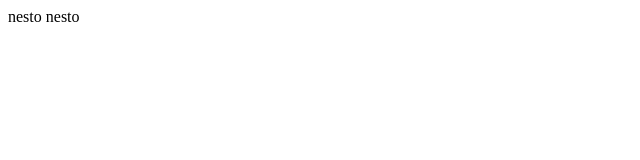
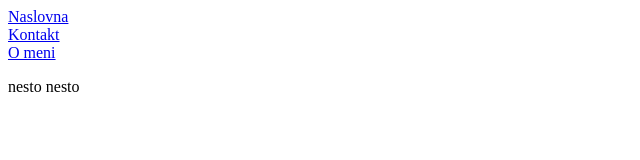
Before and after one commit to LiamM2457/WEB, a plain HTML site: page o_meni.html in a window 1280 px wide. Shown: the whole page, without its empty margins (0-640 px from the left). Drawn offline with Linux system fonts and the light colour scheme.

Commit message:
Update o_meni.html

```diff
--- a/o_meni.html
+++ b/o_meni.html
@@ -3,6 +3,9 @@
     Ovo je stranica o meni
   </title>
   <body>
+    <a href="index.html">Naslovna</a><br>
+		<a href="kontakt.html">Kontakt</a><br>
+		<a href="o_meni.html">O meni</a><br>
     <p>
       nesto nesto
     </p>
```
